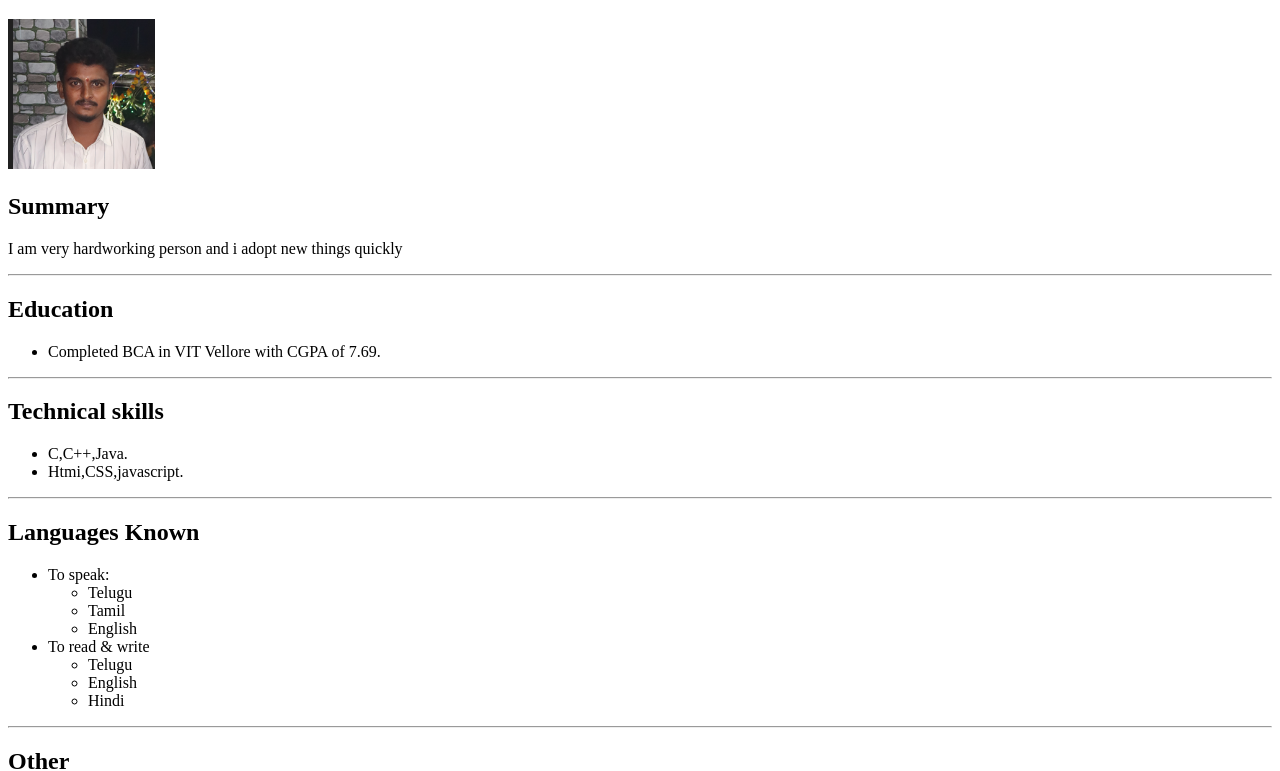
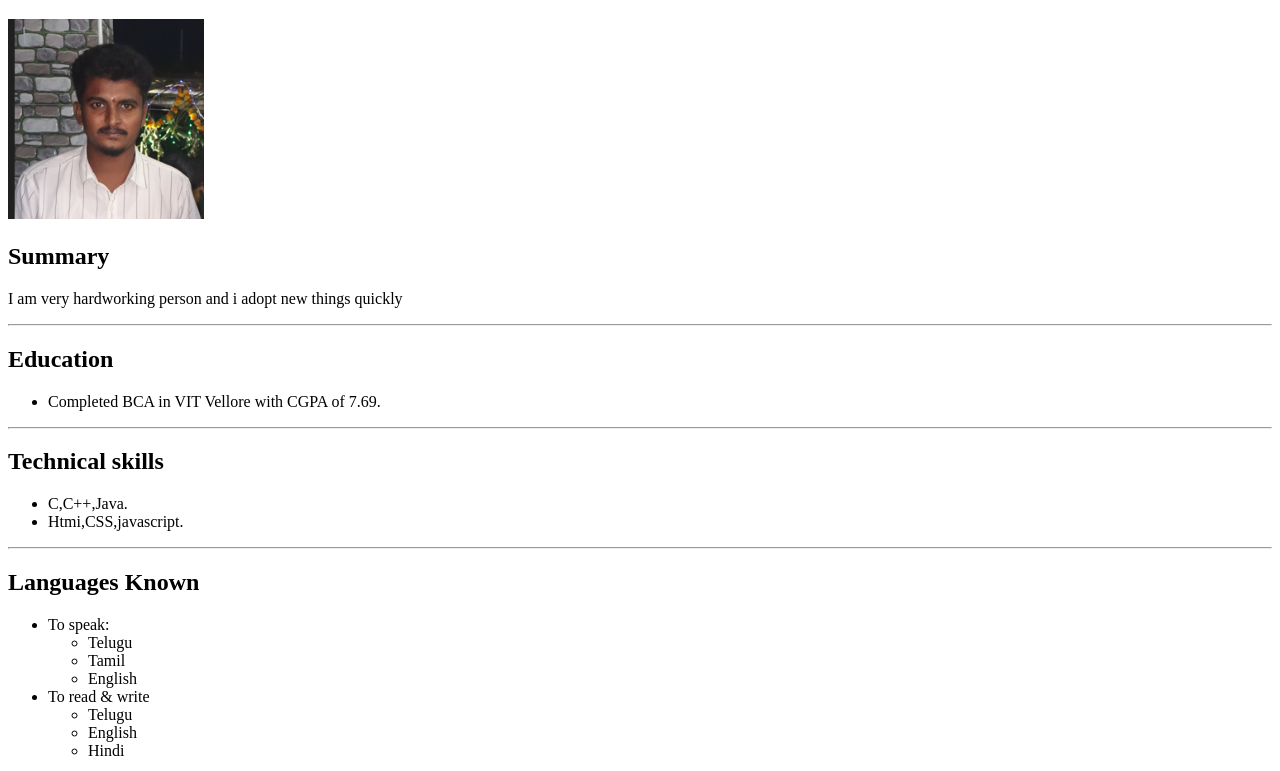
Before and after one commit to NARESH959/resume, a plain HTML site: page index.html in a window 1280 px wide. Shown: the part 61-832 px from the top of the page. Drawn offline with Linux system fonts and the light colour scheme.

Commit message:
Update index.html

```diff
--- a/index.html
+++ b/index.html
@@ -7,7 +7,7 @@
 </head>
 <body>
     <h1>K.Naresh</h1>
-    <img src="./naresh.png" height="150px">
+    <img src="./naresh.png" height="200px">
     <h2>Summary</h2>
     <p>I am very hardworking person and i adopt new things quickly</p>
     <hr>
```
